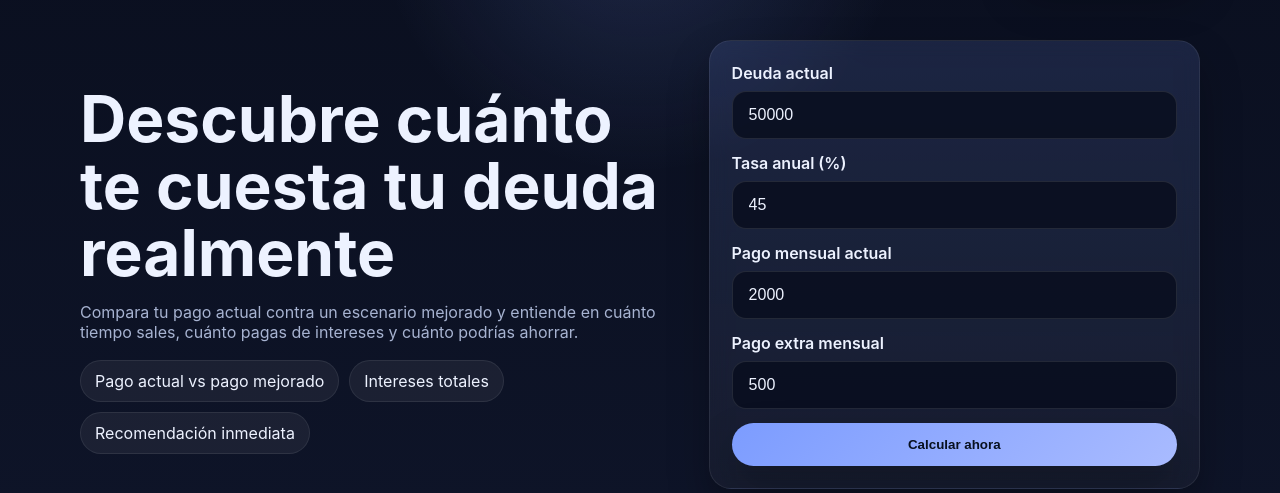
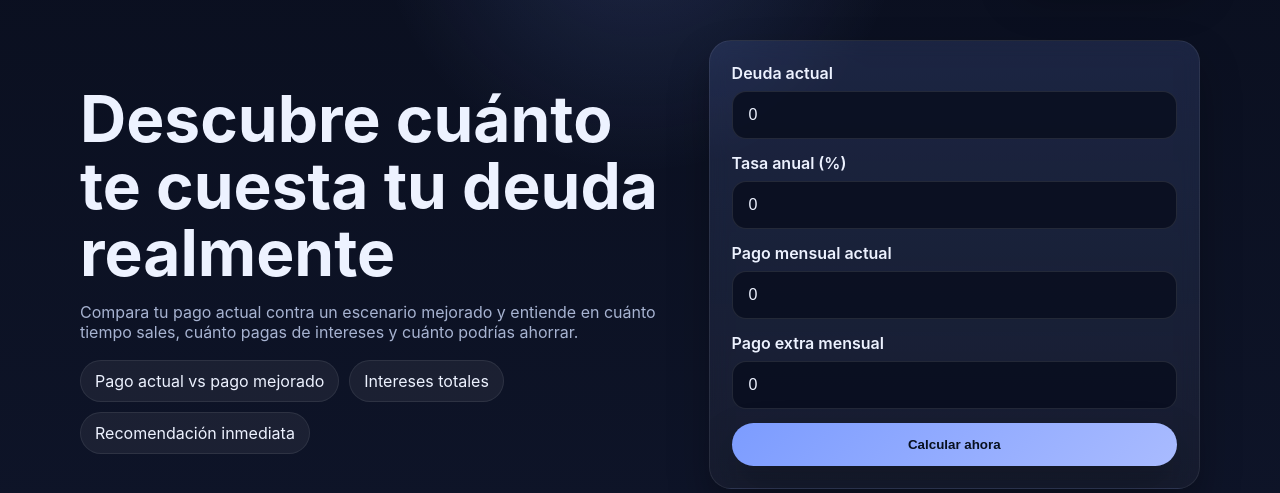
Before and after one commit to DanielMB2003/debt-safe, a FastAPI app: page / in a window 1280 px wide. Shown: the part 92-585 px from the top of the page. Run offline with FastAPI, Linux system fonts and the light colour scheme.

Commit message:
Formulario en Ceros

```diff
--- a/app/templates/partials/debt_form.html
+++ b/app/templates/partials/debt_form.html
@@ -1,22 +1,22 @@
 <form method="post" action="/calculate" class="debt-form">
   <label>
     Deuda actual
-    <input type="number" name="balance" min="1" step="0.01" required value="{{ form.balance if form else 50000 }}" />
+    <input type="number" name="balance" min="1" step="0.01" required value="{{ form.balance if form else 0 }}" />
   </label>
 
   <label>
     Tasa anual (%)
-    <input type="number" name="annual_rate" min="0" step="0.01" required value="{{ form.annual_rate if form else 45 }}" />
+    <input type="number" name="annual_rate" min="0" step="0.01" required value="{{ form.annual_rate if form else 0 }}" />
   </label>
 
   <label>
     Pago mensual actual
-    <input type="number" name="monthly_payment" min="1" step="0.01" required value="{{ form.monthly_payment if form else 2000 }}" />
+    <input type="number" name="monthly_payment" min="1" step="0.01" required value="{{ form.monthly_payment if form else 0 }}" />
   </label>
 
   <label>
     Pago extra mensual
-    <input type="number" name="extra_payment" min="0" step="0.01" value="{{ form.extra_payment if form else 500 }}" />
+    <input type="number" name="extra_payment" min="0" step="0.01" value="{{ form.extra_payment if form else 0 }}" />
   </label>
 
   <button type="submit" class="btn-primary">Calcular ahora</button>
```
